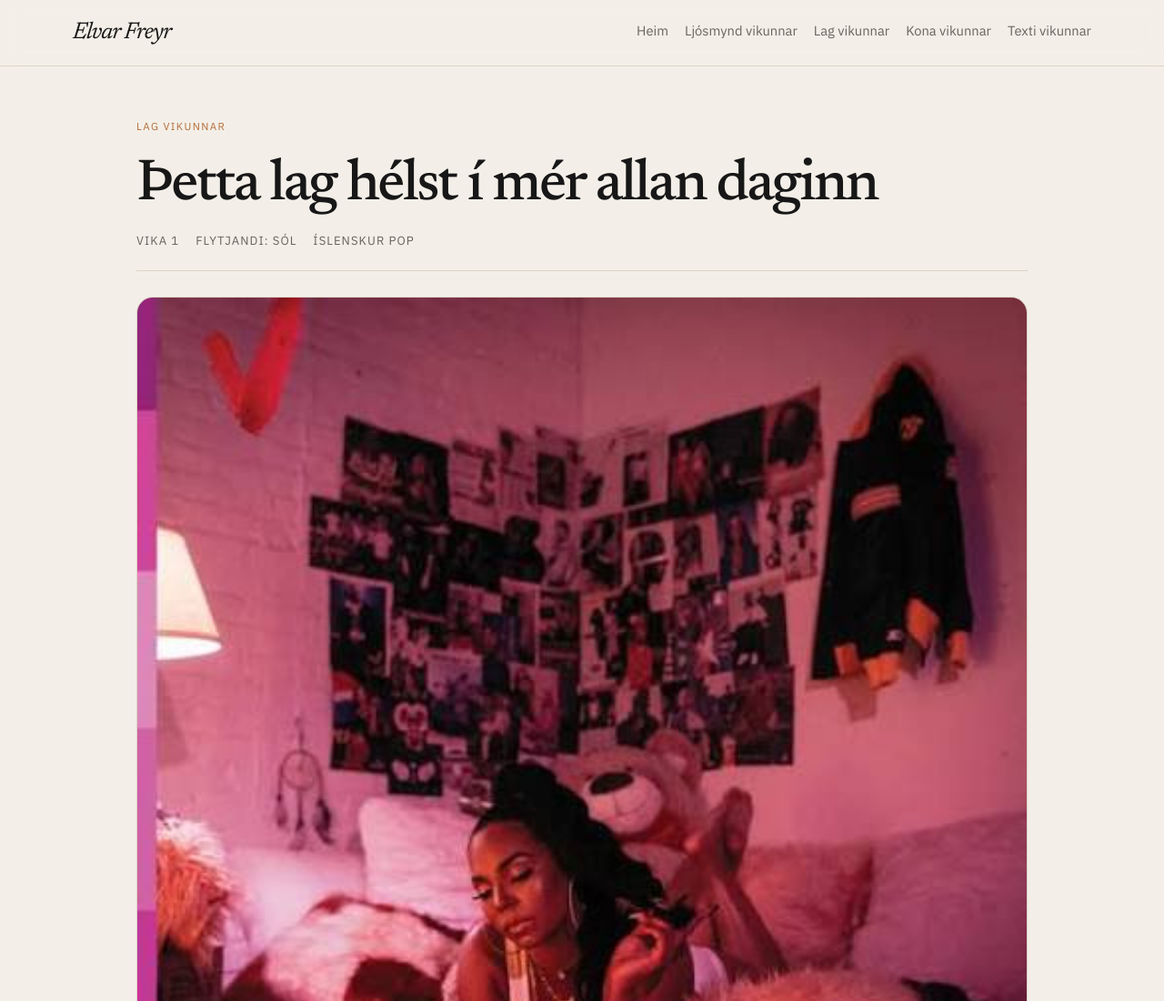
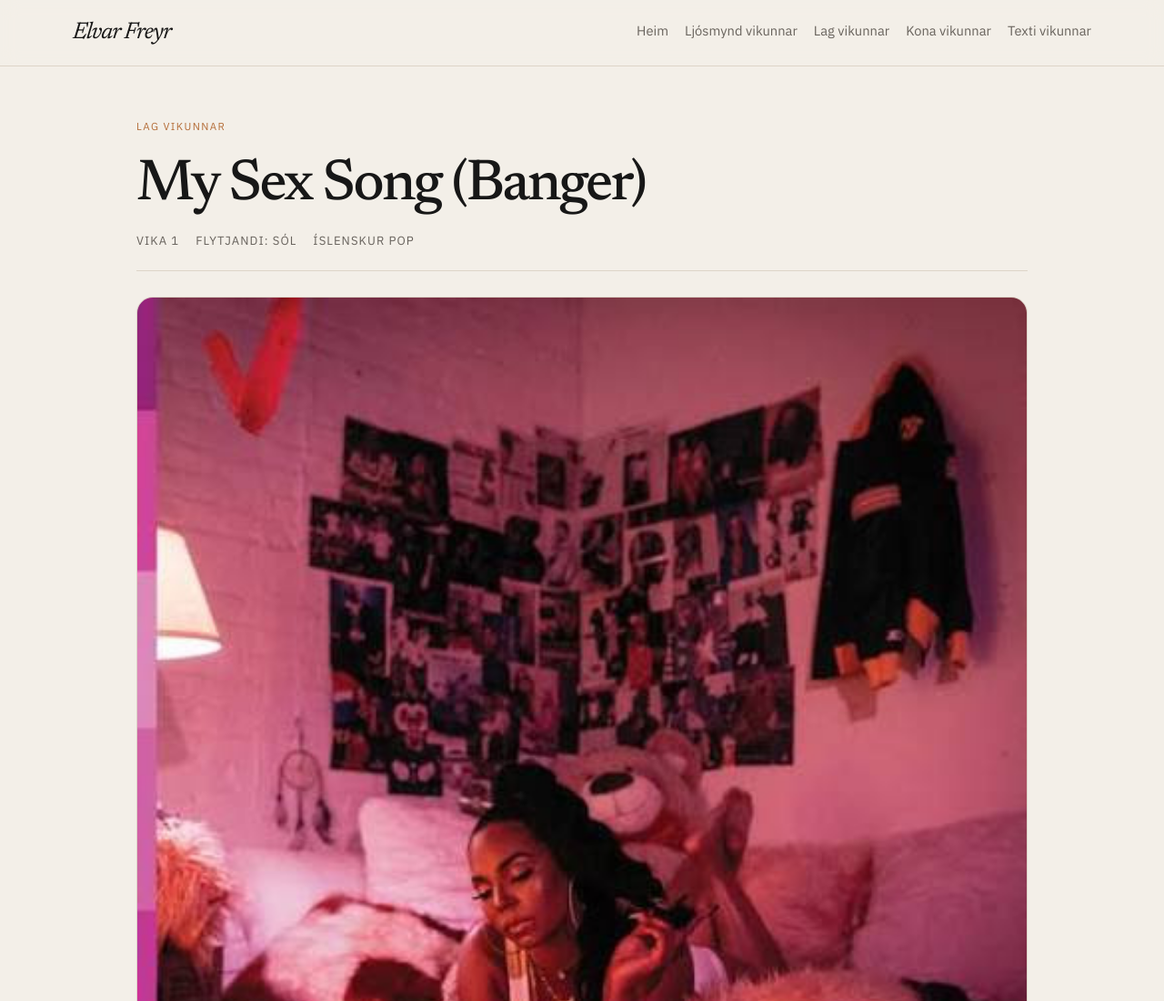
Before and after one commit to daguraxels9/Konga-blogg, a plain HTML site: page lag-vikunar/index.html in a window 1280 px wide. Shown: the top 1100 px of the page at 91% size. Drawn offline with Linux system fonts and the light colour scheme.

Commit message:
Update index.html

```diff
--- a/lag-vikunar/index.html
+++ b/lag-vikunar/index.html
@@ -29,7 +29,7 @@
       <div class="container">
         <header class="entry-header compact-header">
           <span class="eyebrow">Lag vikunnar</span>
-          <h1>Þetta lag hélst í mér allan daginn</h1>
+          <h1>My Sex Song (Banger)</h1>
           <div class="details">
             <span>Vika 1</span>
             <span>Flytjandi: Sól</span>
```
